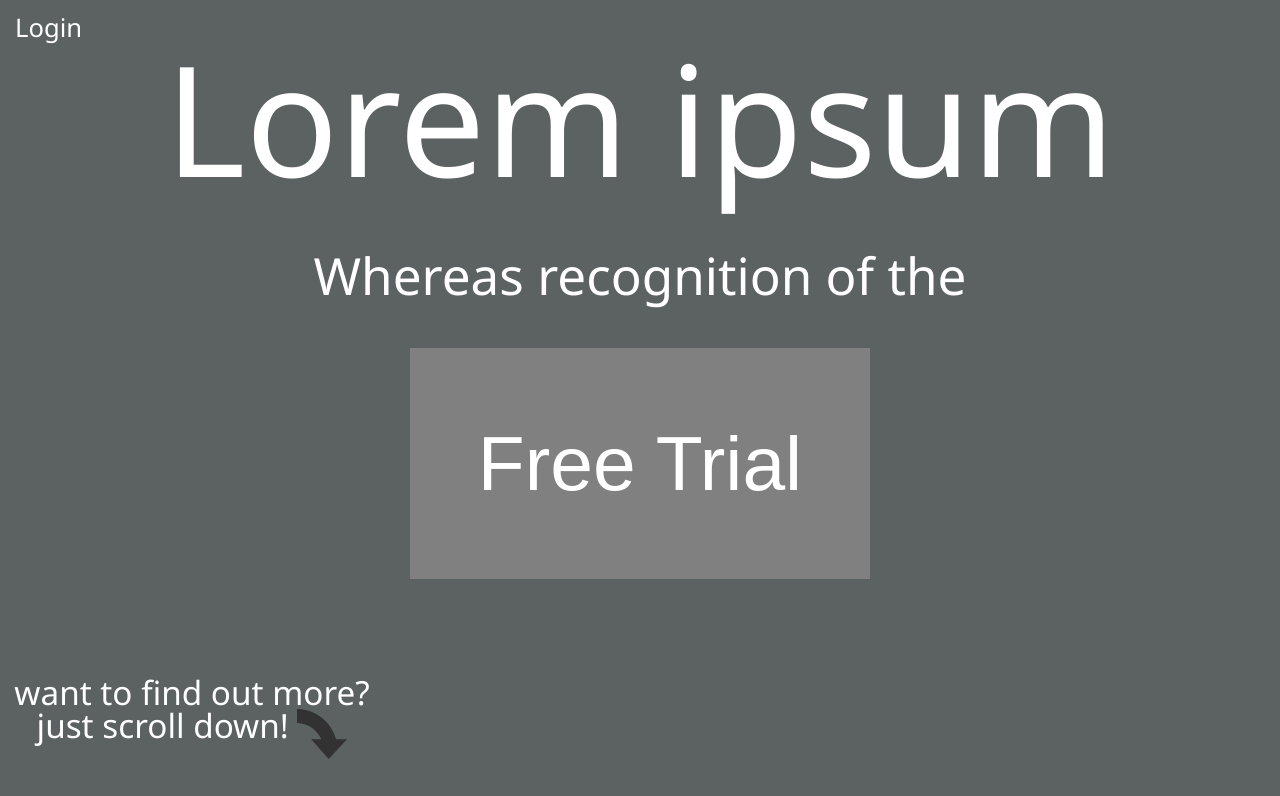
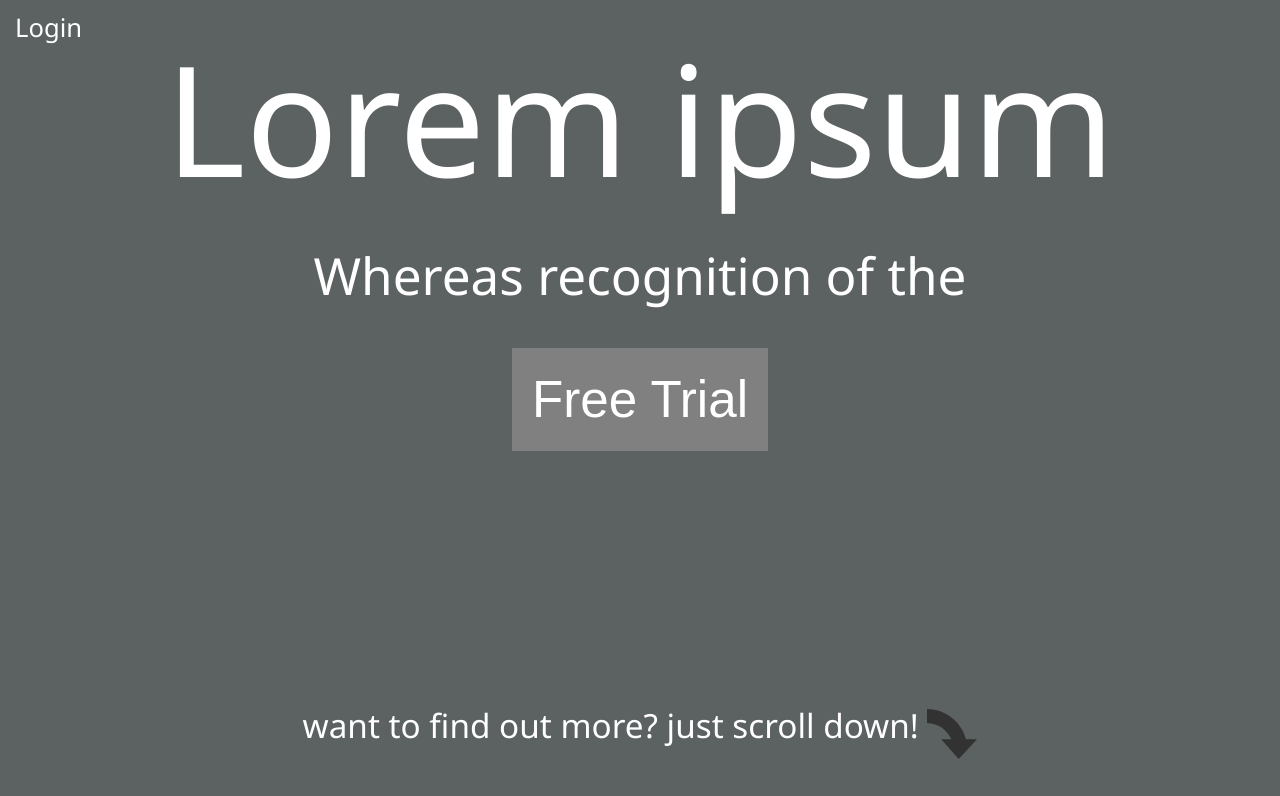
Before and after one commit to Marco-Tabiadon/mobile-first-website, a plain HTML site: page index.html in a window 1280 px wide. Drawn offline with Linux system fonts and the light colour scheme.

Commit message:
last version i hope

```diff
--- a/styles.css
+++ b/styles.css
@@ -138,7 +138,7 @@ body {
   position: relative; /* fix for ScrollDown not staying in place*/
 }
 
-h1 {
+.container h1 {
   text-align: center;
   font-size: 6em;
 }
@@ -364,18 +364,21 @@ nav {
     background-position: center;
     background-repeat: no-repeat;
     background-size: cover;
+    scroll-snap-align: start;
+    scroll-behavior: smooth;
   }
 
-  .scrollDown {
-    width: 30%;
-    font-size: 1.3em;
-    position: absolute;
-    bottom: 8%;
-    left: 0;
-    right: 0;
-    margin: 0;
-    text-align: center;
 
+
+  button {
+    height: 2em;
+    width: 5em;
+    display: block;
+    background-color: grey;
+    border: none;
+    color: white;
+    margin: 47px auto;
+    font-size: 2em;
   }
 
 
```
